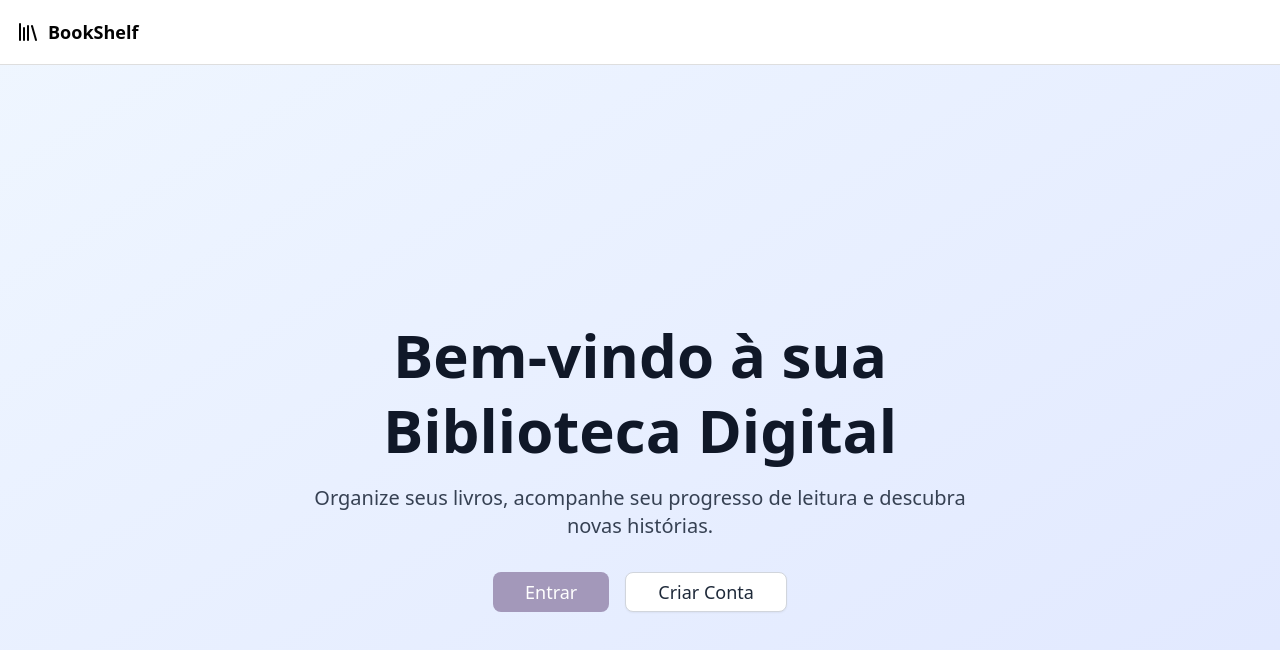
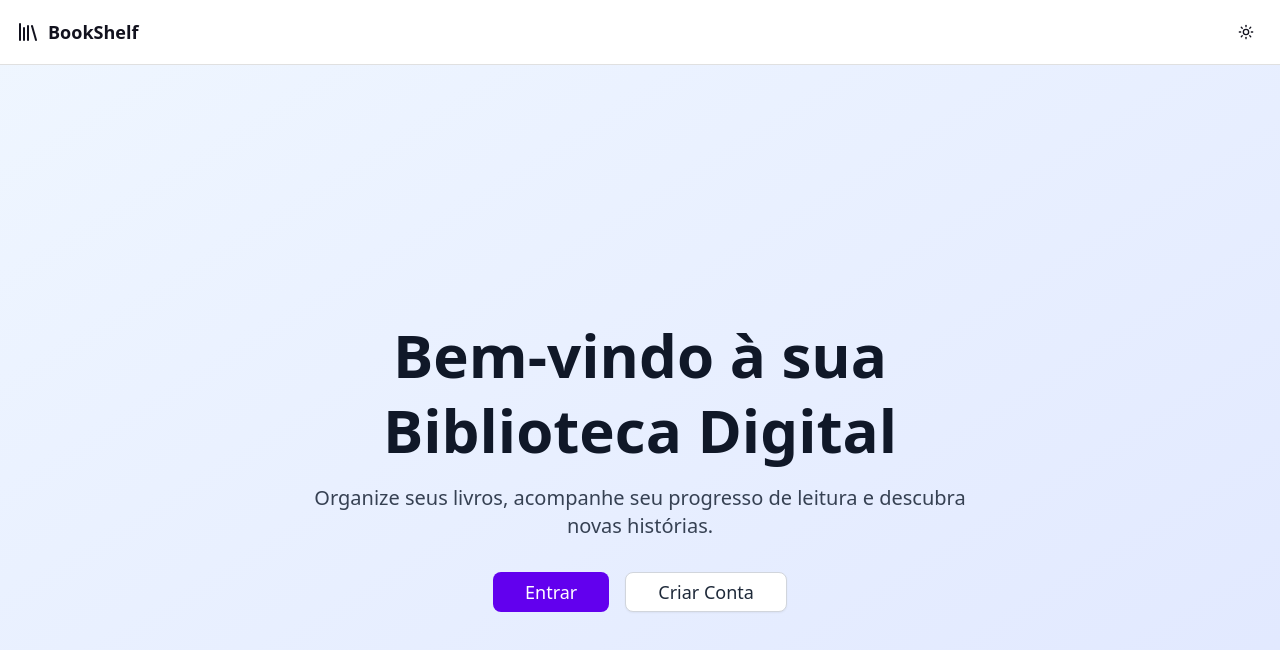
Before and after one commit to santtospereira/My_BookShelf, a Next.js app: page / in a window 1280 px wide. Shown: the top 650 px of the page. Built offline with nearby package versions, Linux system fonts and the light colour scheme; no server answers.

Commit message:
"Adição de ícones aos temas."

```diff
--- a/package.json
+++ b/package.json
@@ -25,6 +25,7 @@
     "lucide-react": "^0.544.0",
     "next": "15.5.3",
     "next-auth": "^4.24.7",
+    "next-themes": "^0.3.0",
     "nodemailer": "^6.10.1",
     "react": "19.1.0",
     "react-dom": "19.1.0",
--- a/src/app/globals.css
+++ b/src/app/globals.css
@@ -30,35 +30,64 @@
 
 :root { /* Light Theme */
   --radius: 0.625rem;
-  --background: oklch(100% 0 0); /* White */
-  --foreground: oklch(10% 0 0); /* Near Black */
+  --background: #FFFFFF;
+  --foreground: #12121E;
 
-  --card: oklch(100% 0 0); /* White */
-  --card-foreground: oklch(10% 0 0); /* Near Black */
+  --card: #FFFFFF;
+  --card-foreground: #12121E;
 
-  --popover: oklch(100% 0 0); /* White */
-  --popover-foreground: oklch(10% 0 0); /* Near Black */
+  --popover: #FFFFFF;
+  --popover-foreground: #12121E;
 
-  --primary: oklch(70% 0.05 300); /* Lilac */
-  --primary-foreground: oklch(100% 0 0); /* White */
+  --primary: #6200EE;
+  --primary-foreground: #FFFFFF;
 
-  --secondary: oklch(90% 0.02 300); /* Lighter Lilac */
-  --secondary-foreground: oklch(10% 0 0); /* Near Black */
+  --secondary: #FFFFFF;
+  --secondary-foreground: #12121E;
 
-  --muted: oklch(95% 0 0); /* Light Gray */
-  --muted-foreground: oklch(40% 0 0); /* Medium Gray */
+  --muted: #F0F0F0;
+  --muted-foreground: #606060;
 
-  --accent: oklch(70% 0.05 300); /* Lilac */
-  --accent-foreground: oklch(100% 0 0); /* White */
+  --accent: #6200EE;
+  --accent-foreground: #FFFFFF;
 
-  --destructive: oklch(40% 0.15 20); /* Carmine */
-  --destructive-foreground: oklch(100% 0 0); /* White */
+  --destructive: #B00020;
+  --destructive-foreground: #FFFFFF;
 
-  --border: oklch(90% 0 0); /* Light Gray */
-  --input: oklch(90% 0 0); /* Light Gray */
-  --ring: oklch(70% 0.05 300); /* Lilac */
+  --border: #E0E0E0;
+  --input: #E0E0E0;
+  --ring: #6200EE;
 }
 
+.dark { /* Dark Theme */
+  --background: #12121E;
+  --foreground: #E0E0E0;
+
+  --card: #1D1D2B;
+  --card-foreground: #E0E0E0;
+
+  --popover: #1D1D2B;
+  --popover-foreground: #E0E0E0;
+
+  --primary: #A779FF;
+  --primary-foreground: #FFFFFF;
+
+  --secondary: #1D1D2B;
+  --secondary-foreground: #E0E0E0;
+
+  --muted: #1D1D2B;
+  --muted-foreground: #A0A0A0;
+
+  --accent: #A779FF;
+  --accent-foreground: #FFFFFF;
+
+  --destructive: #DC3545;
+  --destructive-foreground: #FFFFFF;
+
+  --border: #303030;
+  --input: #303030;
+  --ring: #A779FF;
+}
 
 @layer base {
   * {
--- a/src/app/layout.tsx
+++ b/src/app/layout.tsx
@@ -2,6 +2,7 @@ import type { Metadata } from "next";
 import { Inter } from "next/font/google";
 import "./globals.css";
 import Header from "@/components/header";
+import { ThemeProvider } from "@/components/theme-provider";
 import { Toaster } from "sonner";
 import AuthProvider from "@/components/auth-provider"; // Import AuthProvider
 
@@ -18,14 +19,21 @@ export default function RootLayout({
   children: React.ReactNode;
 }>) {
   return (
-    <html lang="pt-BR">
+    <html lang="pt-BR" suppressHydrationWarning>
       <body className={`font-sans ${inter.variable} antialiased`}>
         <AuthProvider> {/* Wrap with AuthProvider */}
+          <ThemeProvider
+            attribute="class"
+            defaultTheme="system"
+            enableSystem
+            disableTransitionOnChange
+          >
             <div className="relative flex min-h-screen flex-col bg-background">
               <Header />
               <div className="flex-1">{children}</div>
             </div>
             <Toaster />
+          </ThemeProvider>
         </AuthProvider> {/* End AuthProvider */}
       </body>
     </html>
--- /dev/null
+++ b/src/components/client-only.tsx
@@ -0,0 +1,17 @@
+'use client';
+
+import { useEffect, useState } from 'react';
+
+export default function ClientOnly({ children }: { children: React.ReactNode }) {
+  const [hasMounted, setHasMounted] = useState(false);
+
+  useEffect(() => {
+    setHasMounted(true);
+  }, []);
+
+  if (!hasMounted) {
+    return null;
+  }
+
+  return <>{children}</>;
+}
--- a/src/components/genre-chart.tsx
+++ b/src/components/genre-chart.tsx
@@ -10,6 +10,7 @@ import {
   ResponsiveContainer,
 } from 'recharts';
 import { Card, CardContent, CardHeader, CardTitle } from '@/components/ui/card';
+import { useTheme } from "next-themes";
 
 interface GenreChartProps {
   data: {
@@ -19,6 +20,9 @@ interface GenreChartProps {
 }
 
 export default function GenreChart({ data }: GenreChartProps) {
+  const { theme } = useTheme();
+
+  const genreNameColor = theme === 'dark' ? '#E0E0E0' : '#12121E'; // Usando as novas cores
 
   if (!data || data.length === 0) {
     return (
@@ -60,13 +64,13 @@ export default function GenreChart({ data }: GenreChartProps) {
                 width={100}
                 tickLine={false}
                 axisLine={false}
-                tick={{ fontSize: 12, fill: '#000000' }}
+                tick={{ fontSize: 12, fill: genreNameColor }}
               />
               <Tooltip
                 cursor={{ fill: 'rgba(128, 128, 128, 0.1)' }}
                 contentStyle={{
-                  background: 'hsl(var(--background))',
-                  borderColor: 'hsl(var(--border))'
+                  background: 'var(--background)',
+                  borderColor: 'var(--border)'
                 }}
               />
               <Bar dataKey="total" name="Total de Livros" fill="var(--primary)" radius={[0, 4, 4, 0]} />
--- a/src/components/header.tsx
+++ b/src/components/header.tsx
@@ -2,6 +2,8 @@
 
 import Link from "next/link";
 import { Book, Library } from "lucide-react"; // Re-adding original imports
+import { ThemeSwitcher } from "./theme-switcher";
+import ClientOnly from "./client-only"; // Re-adding original imports
 import { useSession, signIn, signOut } from 'next-auth/react';
 import { Button } from "./ui/button"; // Assuming this path is correct
 
@@ -44,6 +46,9 @@ export default function Header() {
                   <Button variant="ghost" onClick={async () => { await signOut({ redirect: false }); window.location.href = '/'; }}>Sair</Button>
                 </>
               )}
+              <ClientOnly> {/* Original ClientOnly wrapper */}
+                <ThemeSwitcher />
+              </ClientOnly>
             </div>
           </div>
         </div>
--- /dev/null
+++ b/src/components/theme-provider.tsx
@@ -0,0 +1,12 @@
+'use client';
+
+import * as React from 'react';
+import { ThemeProvider as NextThemesProvider } from 'next-themes';
+import { type ThemeProviderProps } from 'next-themes/dist/types';
+
+export function ThemeProvider({
+  children,
+  ...props
+}: ThemeProviderProps) {
+  return <NextThemesProvider {...props}>{children}</NextThemesProvider>;
+}
--- /dev/null
+++ b/src/components/theme-switcher.tsx
@@ -0,0 +1,38 @@
+'use client';
+
+import * as React from 'react';
+import { Moon, Sun, Laptop } from 'lucide-react';
+import { useTheme } from 'next-themes';
+
+import { Button } from '@/components/ui/button';
+import { DropdownMenu, DropdownMenuContent, DropdownMenuItem, DropdownMenuTrigger } from '@/components/ui/dropdown-menu';
+
+export function ThemeSwitcher() {
+  const { setTheme } = useTheme();
+
+  return (
+    <DropdownMenu>
+      <DropdownMenuTrigger asChild>
+        <Button variant="ghost" size="icon">
+          <Sun className="h-[1.2rem] w-[1.2rem] rotate-0 scale-100 transition-all dark:-rotate-90 dark:scale-0" />
+          <Moon className="absolute h-[1.2rem] w-[1.2rem] rotate-90 scale-0 transition-all dark:rotate-0 dark:scale-100" />
+          <span className="sr-only">Toggle theme</span>
+        </Button>
+      </DropdownMenuTrigger>
+      <DropdownMenuContent align="end">
+        <DropdownMenuItem onClick={() => setTheme('light')}>
+          <Sun className="mr-2 h-4 w-4" />
+          Light
+        </DropdownMenuItem>
+        <DropdownMenuItem onClick={() => setTheme('dark')}>
+          <Moon className="mr-2 h-4 w-4" />
+          Dark
+        </DropdownMenuItem>
+        <DropdownMenuItem onClick={() => setTheme('system')}>
+          <Laptop className="mr-2 h-4 w-4" />
+          System
+        </DropdownMenuItem>
+      </DropdownMenuContent>
+    </DropdownMenu>
+  );
+}
--- a/tailwind.config.ts
+++ b/tailwind.config.ts
@@ -2,6 +2,7 @@ import type { Config } from "tailwindcss";
 import tailwindcssAnimate from "tailwindcss-animate";
 
 const config = {
+  darkMode: ["class"],
   content: [
     "./pages/**/*.{ts,tsx}",
     "./components/**/*.{ts,tsx}",
```
Also changed, not shown: 1 other file (tests, documents, lock files or other folders).
